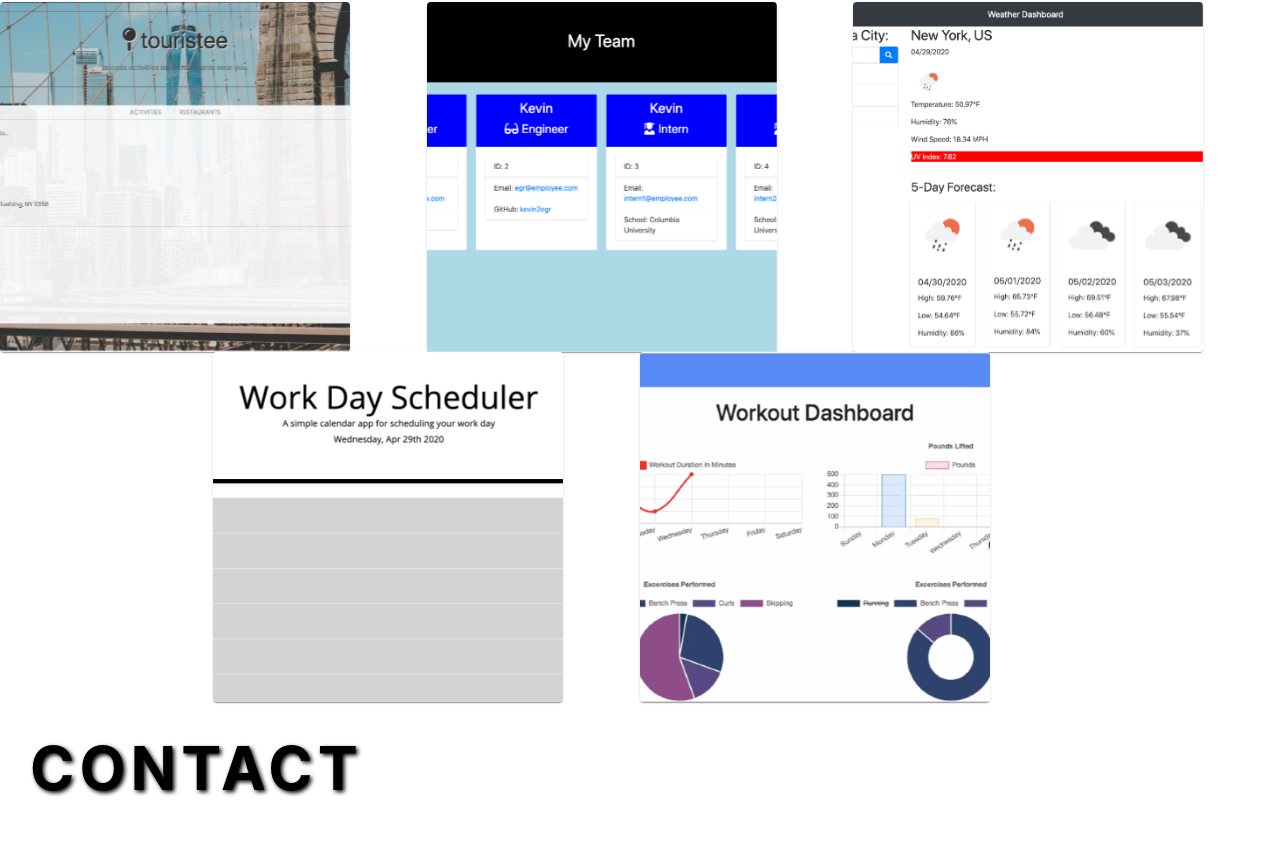
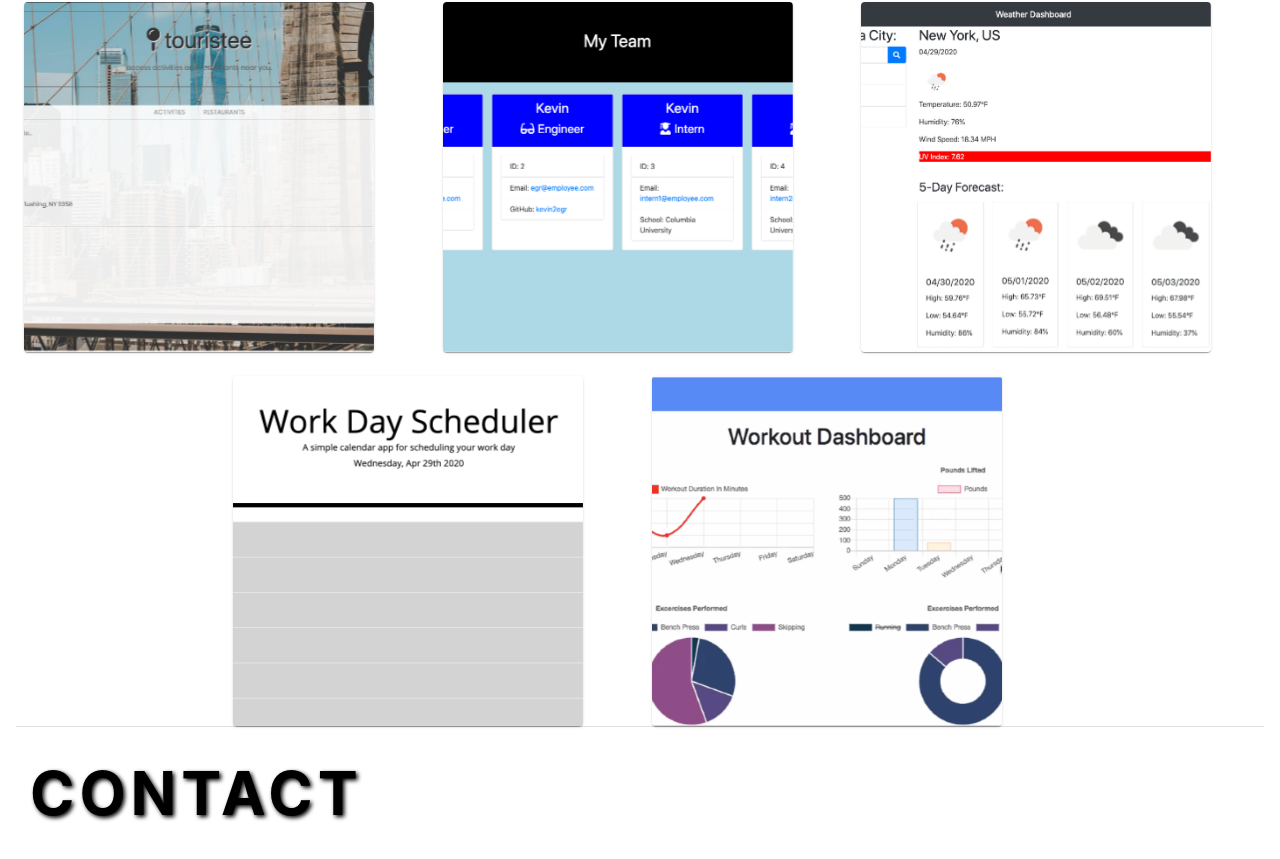
Before and after one commit to kevkevwuhoo/kwu-react-portfolio, a React (Create React App) app: page / in a window 1280 px wide. Shown: the part 1772-2631 px from the top of the page. Before the commit the page ends 2606 px from the top, so only its background shows below. Built offline with nearby package versions, Linux system fonts and the light colour scheme.

Commit message:
Fixed projects page structure

```diff
--- a/src/pages/Projects.js
+++ b/src/pages/Projects.js
@@ -1,7 +1,7 @@
 import React from 'react';
 import SubHeader from '../components/SubHeader';
 import ProjectCard from '../components/ProjectCard';
-import { Grid } from '@material-ui/core';
+import { Container, Grid, Divider } from '@material-ui/core';
 import Touristee from '../assets/images/projects/touristee.png';
 import EmployeeSummary from '../assets/images/projects/employee-summary.png';
 import WeatherDashboard from '../assets/images/projects/weather-dashboard.png';
@@ -10,9 +10,10 @@ import WorkoutTracker from '../assets/images/projects/workout-tracker.png';
 
 const Projects = () => {
   return (
-    <div className='projects' id='projects'>
+    <React.Fragment>
+      <Container className='projects' id='projects'>
         <SubHeader text='Projects' />
-      <Grid container justify='center' alignItems='center'>
+        <Grid container justify='center' alignItems='center' spacing={3}>
           <Grid item xs={12} sm={6} md={4}>
             <ProjectCard
               href='https://github.com/kevkevwuhoo/touristee'
@@ -49,7 +50,9 @@ const Projects = () => {
             />
           </Grid>
         </Grid>
-    </div>
+      </Container>
+      <Divider variant='middle' />
+    </React.Fragment>
   );
 };
 
```
Lines whose indentation alone changed are shown as unchanged.
